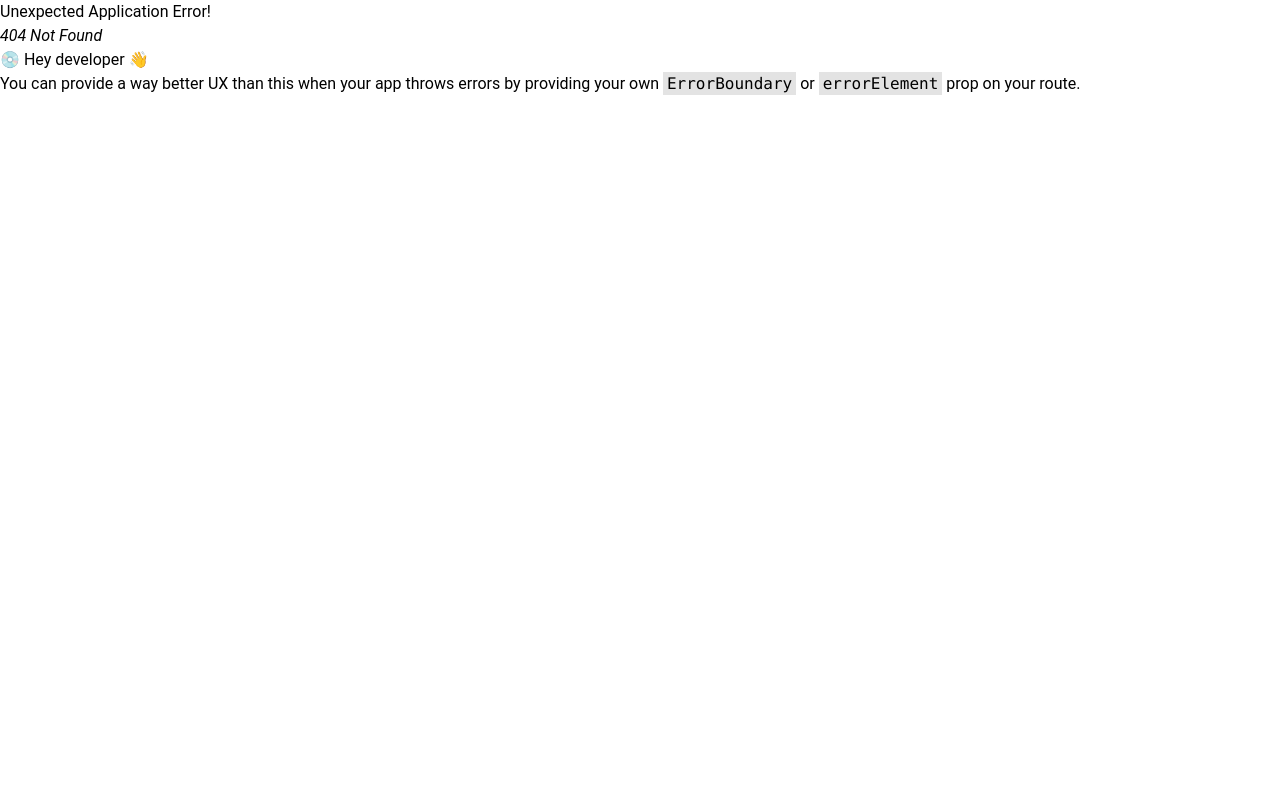
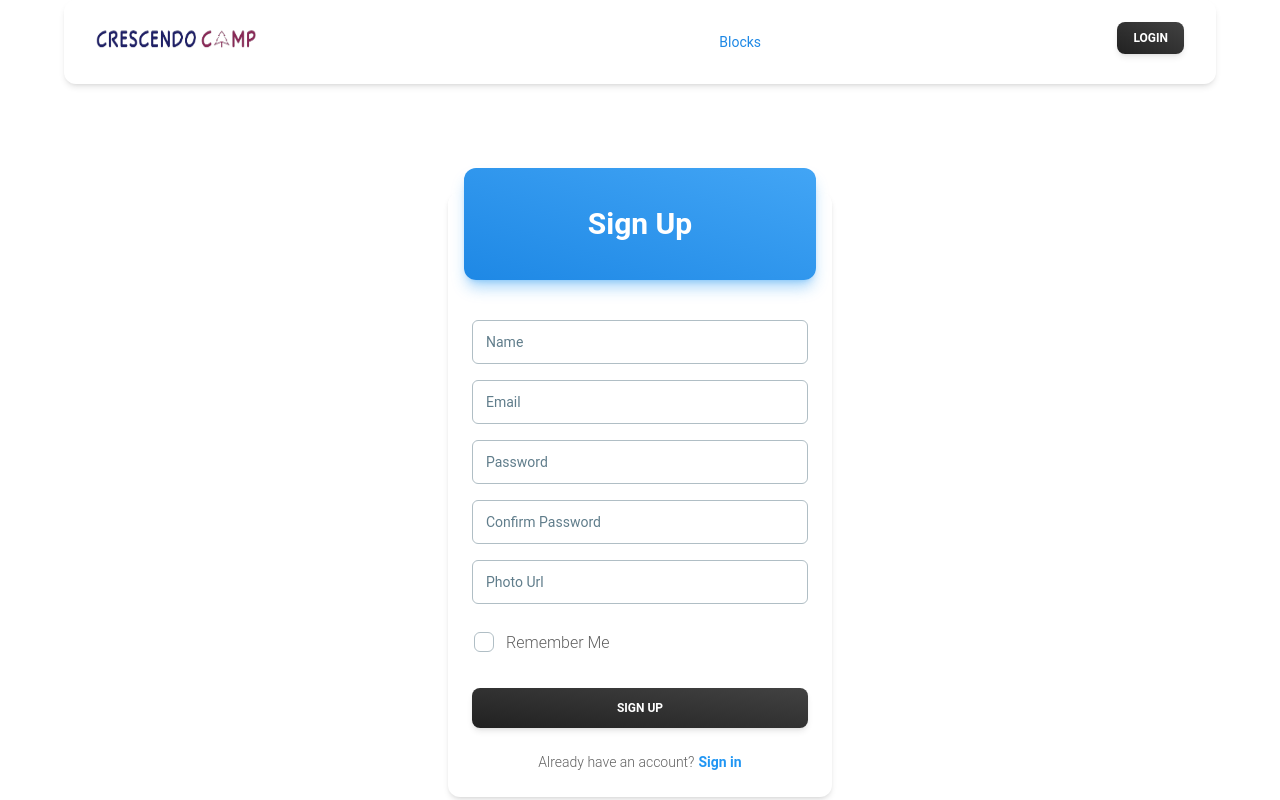
Before and after one commit to polash016/summer-camp-client, a React (Vite) app: page /register in a window 1280 px wide. Before the commit this address had no page. Built offline with nearby package versions, Linux system fonts and the light colour scheme; no server answers.

Commit message:
registration form done with validation & log in done with firebase authintaction

```diff
--- a/package.json
+++ b/package.json
@@ -17,6 +17,8 @@
     "match-sorter": "^6.3.1",
     "react": "^18.2.0",
     "react-dom": "^18.2.0",
+    "react-hook-form": "^7.44.3",
+    "react-icons": "^4.9.0",
     "react-router-dom": "^6.12.0",
     "sort-by": "^1.2.0"
   },
--- a/src/Login/Login/Login.jsx
+++ b/src/Login/Login/Login.jsx
@@ -8,8 +8,12 @@ import {
     Checkbox,
     Button,
   } from "@material-tailwind/react";
+import { useState } from "react";
+import { FaBeer, FaEye } from "react-icons/fa";
+import { Link } from "react-router-dom";
 
 const Login = () => {
+    const [display, setDisplay] = useState(true)
     return (
         <Card className="w-96 mx-auto mt-48">
       <CardHeader
@@ -23,7 +27,7 @@ const Login = () => {
       </CardHeader>
       <CardBody className="flex flex-col gap-4">
         <Input label="Email" size="lg" />
-        <Input label="Password" size="lg" />
+        <Input type={display ? 'password': 'text'} label="Password" size="lg" icon={<button onClick={() => setDisplay(false)}><FaEye /></button> } />
         <div className="-ml-2.5">
           <Checkbox label="Remember Me" />
         </div>
@@ -36,12 +40,12 @@ const Login = () => {
           Don't have an account?
           <Typography
             as="a"
-            href="#signup"
+            href='/register'
             variant="small"
             color="blue"
             className="ml-1 font-bold"
           >
-            Sign up
+            Signup
           </Typography>
         </Typography>
       </CardFooter>
--- a/src/Login/Registration/Registration.jsx
+++ b/src/Login/Registration/Registration.jsx
@@ -8,11 +8,31 @@ import {
   Checkbox,
   Button,
 } from "@material-tailwind/react";
-
+import { useContext, useRef } from "react";
+import { useForm } from "react-hook-form";
+import { AuthContext } from "../../Provider/AuthProvider";
 
 const Registration = () => {
+  const { createUser } = useContext(AuthContext);
+  const {
+    register,
+    handleSubmit,
+    watch,
+    formState: { errors },
+  } = useForm();
+  const onSubmit = (data) => {
+    console.log(data);
+    createUser(data.email, data.password)
+    .then(result => {
+        console.log(result.user)
+    })
+    .catch(err => console.log(err))
+  };
+
+  const password = watch("password");
+
   return (
-        <div>
+    <form onSubmit={handleSubmit(onSubmit)}>
       <Card className="w-96 mx-auto mt-48">
         <CardHeader
           variant="gradient"
@@ -20,35 +40,96 @@ const Registration = () => {
           className="mb-4 grid h-28 place-items-center"
         >
           <Typography variant="h3" color="white">
-          Sign In
+            Sign Up
           </Typography>
         </CardHeader>
         <CardBody className="flex flex-col gap-4">
-        <Input label="Email" size="lg" />
-        <Input label="Password" size="lg" />
+          <Input
+            {...register("name", { required: true })}
+            label="Name"
+            size="lg"
+          />
+          {errors.name && (
+            <span className="text-orange-800">This Field is Required</span>
+          )}
+          <Input
+            {...register("email", { required: true })}
+            label="Email"
+            size="lg"
+          />
+          {errors.email && (
+            <span className="text-orange-800">This Field is Required</span>
+          )}
+          <Input
+            type="password"
+            {...register("password", {
+              required: true,
+              minLength: 7,
+              pattern: /(?=.*[A-Z])(?=.*[!@#$&*])(?=.*[0-9])(?=.*[a-z])/,
+            })}
+            label="Password"
+            size="lg"
+          />
+          {errors.password?.type === "required" && (
+            <span className="text-orange-800">Password is Required</span>
+          )}
+          {errors.password?.type === "minLength" && (
+            <span className="text-orange-800">
+              Password should be more than 7 characters
+            </span>
+          )}
+          {errors.password?.type === "pattern" && (
+            <span className="text-orange-800">
+              Password should have one Uppercase letter, one LowerCase letter,
+              one Number & one Special Character
+            </span>
+          )}
+          <Input
+            type="password"
+            {...register("confirmPassword", {
+              required: "Confirm Password is required",
+              validate: (value) =>
+                value === password || "Passwords does not match",
+            })}
+            label="Confirm Password"
+            size="lg"
+          />
+          {errors.confirmPassword && (
+            <span className="text-orange-800">
+              {errors.confirmPassword.message}
+            </span>
+          )}
+          <Input
+            {...register("photoURL", { required: true })}
+            label="Photo Url"
+            size="lg"
+          />
+          {errors.photoURL && (
+            <span className="text-orange-800">This Field is Required</span>
+          )}
           <div className="-ml-2.5">
             <Checkbox label="Remember Me" />
           </div>
         </CardBody>
         <CardFooter className="pt-0">
-        <Button variant="gradient" fullWidth>
-          Sign In
+          <Button type="submit" variant="gradient" fullWidth>
+            Sign Up
           </Button>
           <Typography variant="small" className="mt-6 flex justify-center">
-          Don't have an account?
+            Already have an account?
             <Typography
               as="a"
-            href="#signup"
+              href="/login"
               variant="small"
               color="blue"
               className="ml-1 font-bold"
             >
-            Sign up
+              Sign in
             </Typography>
           </Typography>
         </CardFooter>
       </Card>
-        </div>
+    </form>
   );
 };
 
--- /dev/null
+++ b/src/Provider/AuthProvider.jsx
@@ -0,0 +1,60 @@
+import { createContext, useEffect, useState } from "react";
+import { app } from "../../firebase.config";
+import {GoogleAuthProvider, createUserWithEmailAndPassword, getAuth, onAuthStateChanged, signInWithEmailAndPassword, signInWithPopup, signOut} from "firebase/auth"
+
+
+
+export const AuthContext = createContext(null);
+const auth = getAuth(app)
+
+const AuthProvider = ({children}) => {
+    const [user, setUser] = useState(null)
+    const [loading, setLoading] = useState(true);
+
+
+    const createUser = (email, password) => {
+        setLoading(true)
+        return createUserWithEmailAndPassword(auth, email, password)
+    }
+    const googleLogin = () => {
+        const provider = new GoogleAuthProvider();
+        return signInWithPopup(provider, auth)
+    }
+
+    const signIn = (email, password) => {
+        return signInWithEmailAndPassword(auth, email, password)
+    }
+
+    const logOut = () => {
+        return signOut(auth)
+    }
+
+    const updateUserProfile = (name, photo) => {
+        return updateUserProfile(auth.currentUser, {
+            displayName: name, photoURL: photo
+        })
+    }
+
+    useEffect(() => {
+        const unsubscribed = onAuthStateChanged(auth, currentUser => {
+            setUser(currentUser);
+        })
+        return () => unsubscribed;
+    },[])
+
+    const authInfo = {
+        user,
+        loading,
+        createUser,
+        signIn,
+        googleLogin,
+        logOut,
+        updateUserProfile
+    }
+    return (
+        <AuthContext.Provider value={authInfo}>
+            {children}
+        </AuthContext.Provider>
+    );
+}
+export default AuthProvider
--- a/src/Routes/Routes.jsx
+++ b/src/Routes/Routes.jsx
@@ -4,6 +4,7 @@ import {
 import Main from "../Layout/Main";
 import Home from "../pages/Home/Home/Home";
 import Login from "../Login/Login/Login";
+import Registration from "../Login/Registration/Registration";
 
 
 export const router = createBrowserRouter([
@@ -18,6 +19,10 @@ export const router = createBrowserRouter([
             {
                 path: '/login',
                 element: <Login></Login>
+            },
+            {
+                path: '/register',
+                element: <Registration></Registration>
             }
         ]
     }
```
Also changed, not shown: src/main.jsx (+5 -5 lines), 1 other file (tests, documents, lock files or other folders). Lines whose indentation alone changed are shown as unchanged.
